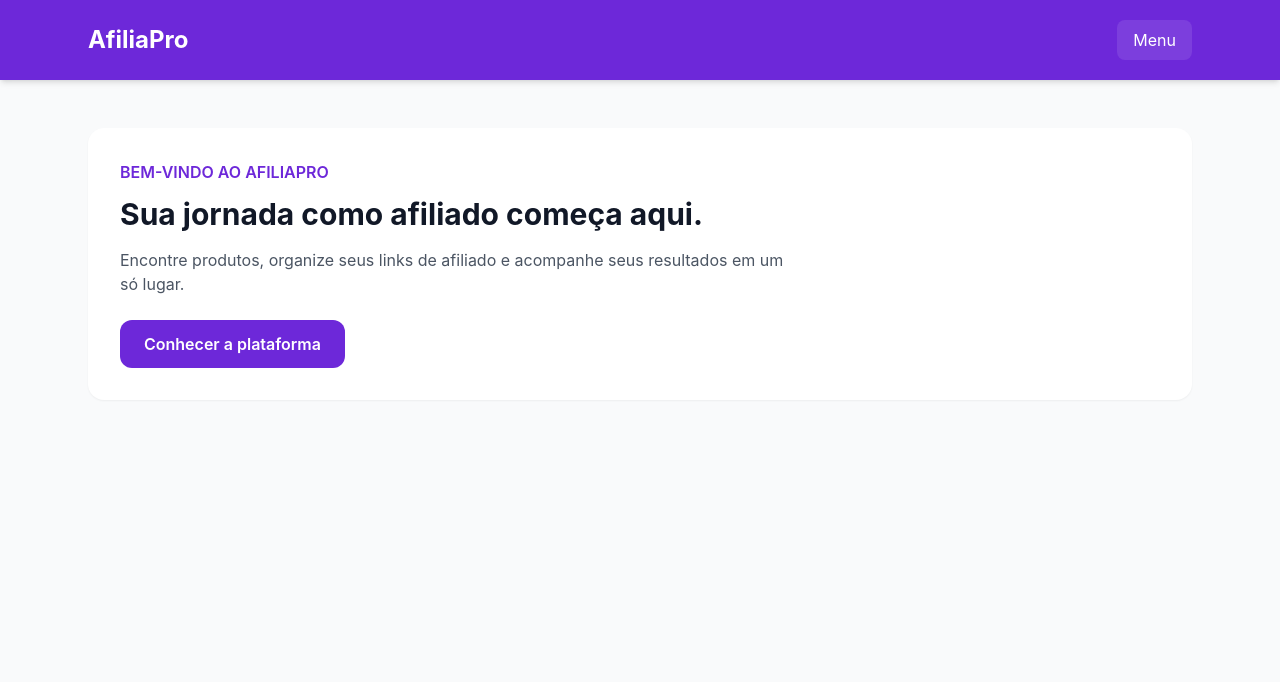
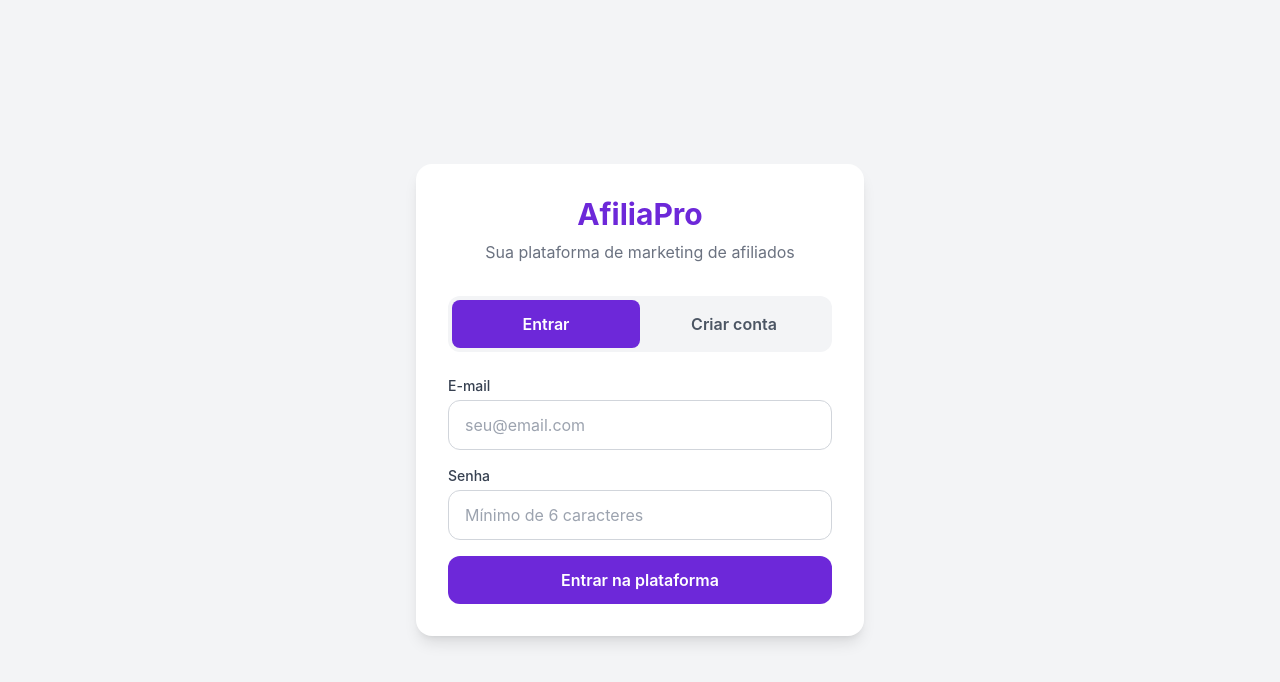
Before and after one commit to pereiradejesusroberta33-blip/afiliapro, a React (Vite) app: page / in a window 1280 px wide. Shown: the top 682 px of the page. Built offline with nearby package versions, Linux system fonts and the light colour scheme; no server answers.

Commit message:
Refactor App component for authentication flow

```diff
--- a/src/app/App.tsx
+++ b/src/app/App.tsx
@@ -1,53 +1,147 @@
 
 import { useState } from 'react'
+import { supabase } from '../lib/supabase'
 
 export default function App() {
-  const [menuAberto, setMenuAberto] = useState(false)
+  const [modo, setModo] = useState<'login' | 'cadastro'>('login')
+  const [nome, setNome] = useState('')
+  const [email, setEmail] = useState('')
+  const [senha, setSenha] = useState('')
+  const [mensagem, setMensagem] = useState('')
+  const [carregando, setCarregando] = useState(false)
+
+  async function entrar(event: React.FormEvent<HTMLFormElement>) {
+    event.preventDefault()
+    setCarregando(true)
+    setMensagem('')
+
+    try {
+      if (modo === 'cadastro') {
+        const { error } = await supabase.auth.signUp({
+          email,
+          password: senha,
+          options: {
+            data: { full_name: nome },
+          },
+        })
+
+        if (error) throw error
+        setMensagem('Cadastro realizado! Verifique seu e-mail para confirmar a conta.')
+      } else {
+        const { error } = await supabase.auth.signInWithPassword({
+          email,
+          password: senha,
+        })
+
+        if (error) throw error
+        setMensagem('Login realizado com sucesso!')
+      }
+    } catch (error) {
+      setMensagem(error instanceof Error ? error.message : 'Ocorreu um erro.')
+    } finally {
+      setCarregando(false)
+    }
+  }
 
   return (
-    <div className="min-h-screen bg-gray-50">
-      <header className="bg-violet-700 text-white shadow-md">
-        <div className="mx-auto flex max-w-6xl items-center justify-between px-6 py-5">
-          <h1 className="text-2xl font-bold">AfiliaPro</h1>
+    <main className="flex min-h-screen items-center justify-center bg-gray-100 px-4 py-10">
+      <section className="w-full max-w-md rounded-2xl bg-white p-8 shadow-lg">
+        <div className="mb-8 text-center">
+          <h1 className="text-3xl font-bold text-violet-700">AfiliaPro</h1>
+          <p className="mt-2 text-gray-500">
+            Sua plataforma de marketing de afiliados
+          </p>
+        </div>
+
+        <div className="mb-6 grid grid-cols-2 rounded-xl bg-gray-100 p-1">
+          <button
+            type="button"
+            onClick={() => setModo('login')}
+            className={`rounded-lg py-3 font-semibold ${
+              modo === 'login'
+                ? 'bg-violet-700 text-white'
+                : 'text-gray-600'
+            }`}
+          >
+            Entrar
+          </button>
 
           <button
-            onClick={() => setMenuAberto(!menuAberto)}
-            className="rounded-lg bg-white/10 px-4 py-2 hover:bg-white/20"
+            type="button"
+            onClick={() => setModo('cadastro')}
+            className={`rounded-lg py-3 font-semibold ${
+              modo === 'cadastro'
+                ? 'bg-violet-700 text-white'
+                : 'text-gray-600'
+            }`}
           >
-            {menuAberto ? 'Fechar' : 'Menu'}
+            Criar conta
           </button>
         </div>
 
-        {menuAberto && (
-          <nav className="border-t border-white/20 px-6 py-4">
-            <p>Início</p>
-            <p>Produtos</p>
-            <p>Meus links</p>
-            <p>Minha conta</p>
-          </nav>
+        <form onSubmit={entrar} className="space-y-4">
+          {modo === 'cadastro' && (
+            <div>
+              <label className="mb-1 block text-sm font-medium text-gray-700">
+                Nome completo
+              </label>
+              <input
+                required
+                value={nome}
+                onChange={(e) => setNome(e.target.value)}
+                className="w-full rounded-xl border border-gray-300 px-4 py-3 outline-none focus:border-violet-600"
+                placeholder="Seu nome"
+              />
+            </div>
+          )}
+
+          <div>
+            <label className="mb-1 block text-sm font-medium text-gray-700">
+              E-mail
+            </label>
+            <input
+              required
+              type="email"
+              value={email}
+              onChange={(e) => setEmail(e.target.value)}
+              className="w-full rounded-xl border border-gray-300 px-4 py-3 outline-none focus:border-violet-600"
+              placeholder="seu@email.com"
+            />
+          </div>
+
+          <div>
+            <label className="mb-1 block text-sm font-medium text-gray-700">
+              Senha
+            </label>
+            <input
+              required
+              type="password"
+              minLength={6}
+              value={senha}
+              onChange={(e) => setSenha(e.target.value)}
+              className="w-full rounded-xl border border-gray-300 px-4 py-3 outline-none focus:border-violet-600"
+              placeholder="Mínimo de 6 caracteres"
+            />
+          </div>
+
+          <button
+            disabled={carregando}
+            className="w-full rounded-xl bg-violet-700 py-3 font-semibold text-white hover:bg-violet-800 disabled:opacity-60"
+          >
+            {carregando
+              ? 'Aguarde...'
+              : modo === 'login'
+                ? 'Entrar na plataforma'
+                : 'Criar minha conta'}
+          </button>
+        </form>
+
+        {mensagem && (
+          <p className="mt-5 rounded-lg bg-violet-50 p-3 text-sm text-violet-800">
+            {mensagem}
+          </p>
         )}
-      </header>
-
-      <main className="mx-auto max-w-6xl px-6 py-12">
-        <section className="rounded-2xl bg-white p-8 shadow-sm">
-          <p className="mb-3 font-semibold text-violet-700">
-            BEM-VINDO AO AFILIAPRO
-          </p>
-
-          <h2 className="mb-4 text-3xl font-bold text-gray-900">
-            Sua jornada como afiliado começa aqui.
-          </h2>
-
-          <p className="max-w-2xl text-gray-600">
-            Encontre produtos, organize seus links de afiliado
-            e acompanhe seus resultados em um só lugar.
-          </p>
-
-          <button className="mt-6 rounded-xl bg-violet-700 px-6 py-3 font-semibold text-white hover:bg-violet-800">
-            Conhecer a plataforma
-          </button>
-        </section>
-      </main>
-    </div>
+      </section>
+    </main>
   )
 }
```
